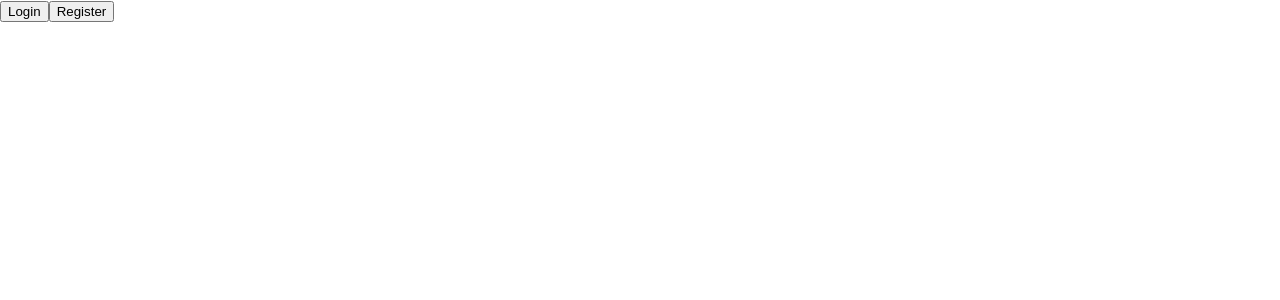
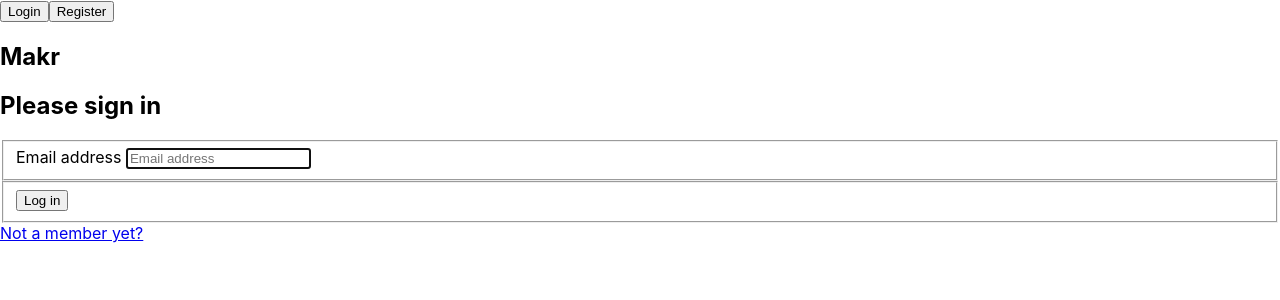
Before and after one commit to carlydopps/makr, a React (Create React App) app: page /login in a window 1280 px wide. Shown: the top 300 px of the page. Built offline with nearby package versions, Linux system fonts and the light colour scheme.

Commit message:
Adding Login Feature

```diff
--- a/src/components/auth/Login.js
+++ b/src/components/auth/Login.js
@@ -2,6 +2,61 @@
 // User can click a button that will log them in and route to their previous location
 // User can click a link to reroute to the register page
 
+import React, { useState } from "react"
+import { useNavigate } from "react-router"
+import { Link } from "react-router-dom"
+
 export const Login = () => {
 
+    const [email, setEmail] = useState()
+    const navigate = useNavigate()
+
+    const handleLogin = (event) => {
+        event.preventDefault()
+
+        return fetch(`http://localhost:8088/users?email=${email}`)
+            .then(res => res.json())
+            .then(foundUser => {
+                if (foundUser.length === 1) {
+                    const user = foundUser[0]
+                    localStorage.setItem("current_user", JSON.stringify({
+                        id: user.id,
+                        isPro: user.isPro
+                    }))
+
+                    navigate("/home")
+                }
+                else {
+                    window.alert("Invalid login")
+                }
+            })
+    }
+
+    return (
+        <main className="container--login">
+            <section>
+                <form className="form--login" onSubmit={handleLogin}>
+                    <h1>Makr</h1>
+                    <h2>Please sign in</h2>
+                    <fieldset>
+                        <label htmlFor="inputEmail"> Email address </label>
+                        <input type="email"
+                            value={email}
+                            onChange={event => setEmail(event.target.value)}
+                            className="form-control"
+                            placeholder="Email address"
+                            required autoFocus />
+                    </fieldset>
+                    <fieldset>
+                        <button type="submit">
+                            Log in
+                        </button>
+                    </fieldset>
+                </form>
+            </section>
+            <section className="link--register">
+                <Link to="/register">Not a member yet?</Link>
+            </section>
+        </main>
+    )
 }
```
